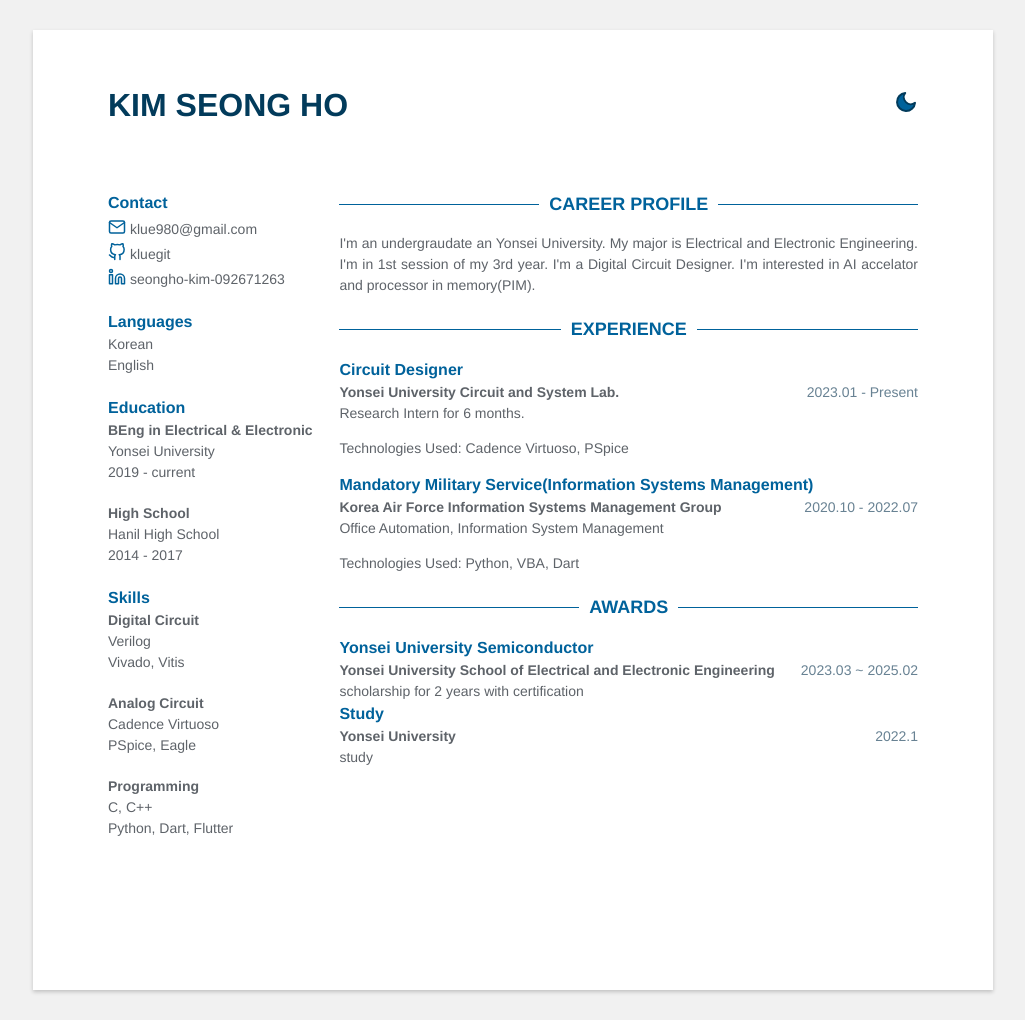
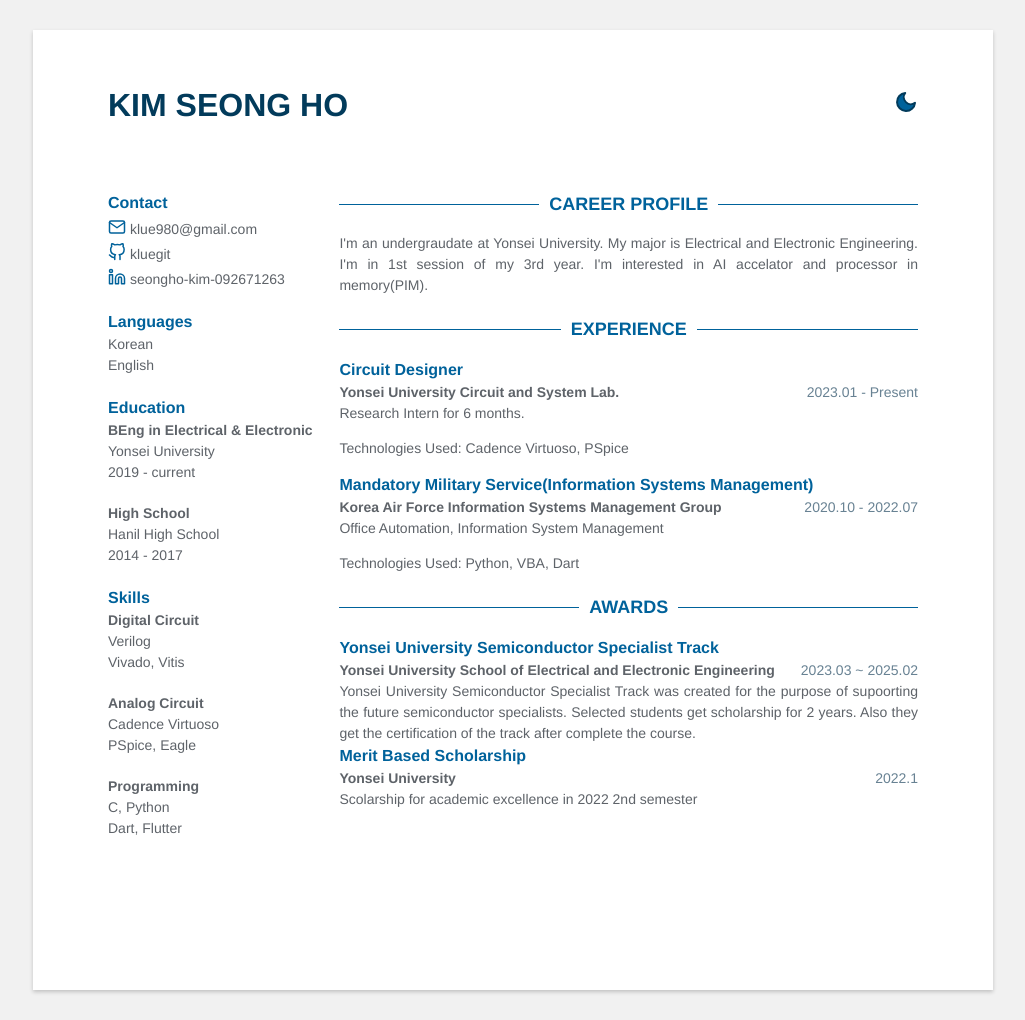
Before and after one commit to klue980/klue980.github.io, a Jekyll site: the page built from index.html, in a window 1280 px wide. Shown: the whole page, without its empty margins (127-1152 px from the left). Built offline with Jekyll 4.4.1, drawn with Linux system fonts in a browser that asks for light colours.

Commit message:
comment1

```diff
--- a/_data/data.yml
+++ b/_data/data.yml
@@ -36,13 +36,15 @@ skills:
       - PSpice, Eagle
   - category: Programming
     skill:
-      - C, C++
-      - Python, Dart, Flutter
+      - C, Python
+      - Dart, Flutter
 
 # Profile
 profile: |
-  I'm an undergraudate an Yonsei University. My major is Electrical and Electronic Engineering. I'm in 1st session of my 3rd year.
-  I'm a Digital Circuit Designer. I'm interested in AI accelator and processor in memory(PIM).
+  I'm an undergraudate at Yonsei University. My major is Electrical and Electronic Engineering.
+  I'm in 1st session of my 3rd year.
+  I'm interested in AI accelator and processor in memory(PIM).
+
 # Experience
 experience:
   - role: Circuit Designer
@@ -63,17 +65,20 @@ experience:
 
 #awards
 awards:
-  - role: Yonsei University Semiconductor
+  - role: Yonsei University Semiconductor Specialist Track
     time: 2023.03 ~ 2025.02
     company: Yonsei University School of Electrical and Electronic Engineering
     details: |
-      scholarship for 2 years with certification
+      Yonsei University Semiconductor Specialist Track was created for
+      the purpose of supoorting the future semiconductor specialists.
+      Selected students get scholarship for 2 years.
+      Also they get the certification of the track after complete the course.
 
-  - role: Study
+  - role: Merit Based Scholarship
     time: 2022.10
     company: Yonsei University
-    details: |
-      study
+    details: Scolarship for academic excellence in 2022 2nd semester
+
 
 # publications:
 #   - title: Random title of paper. An interesting one.
```
